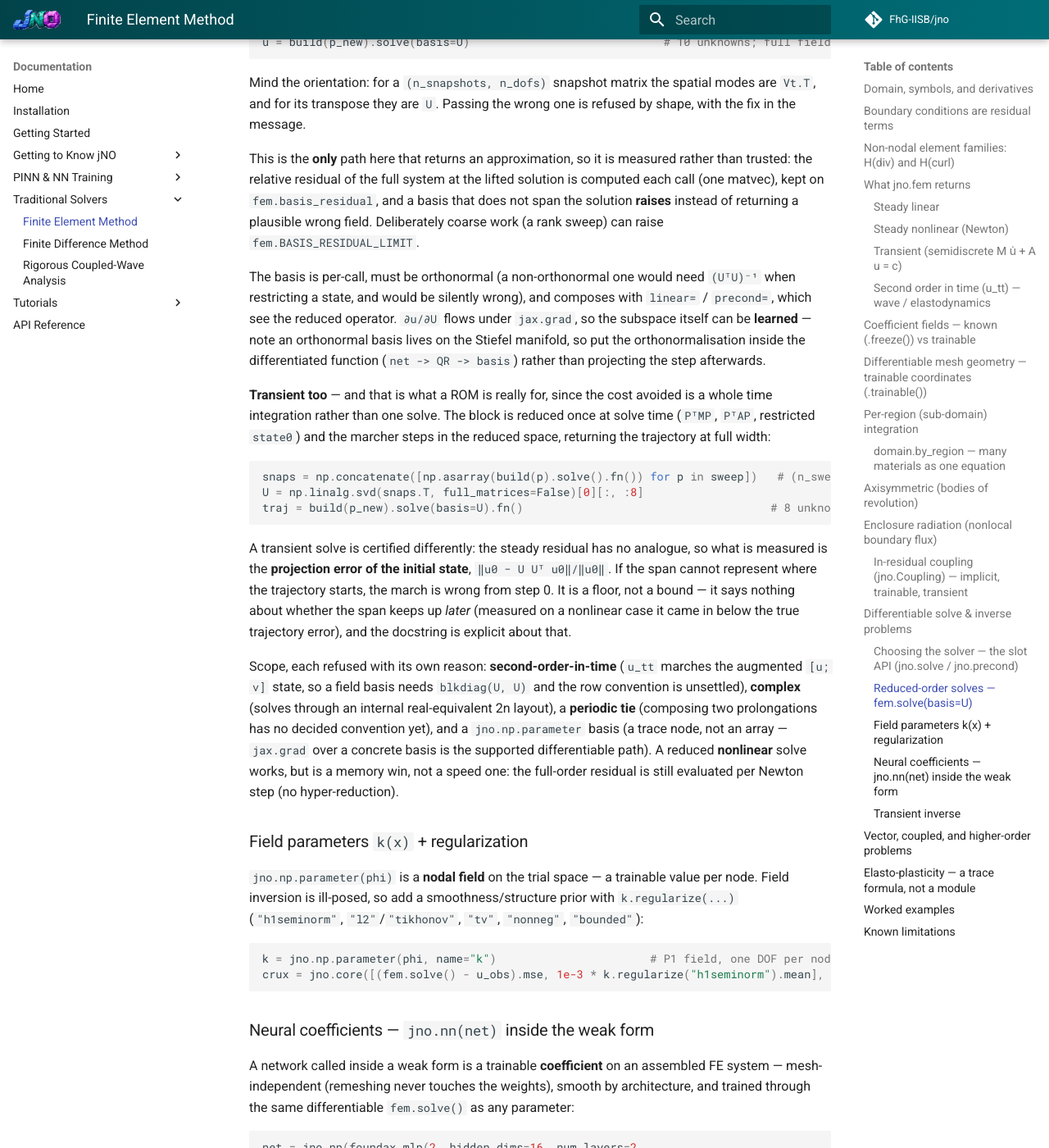
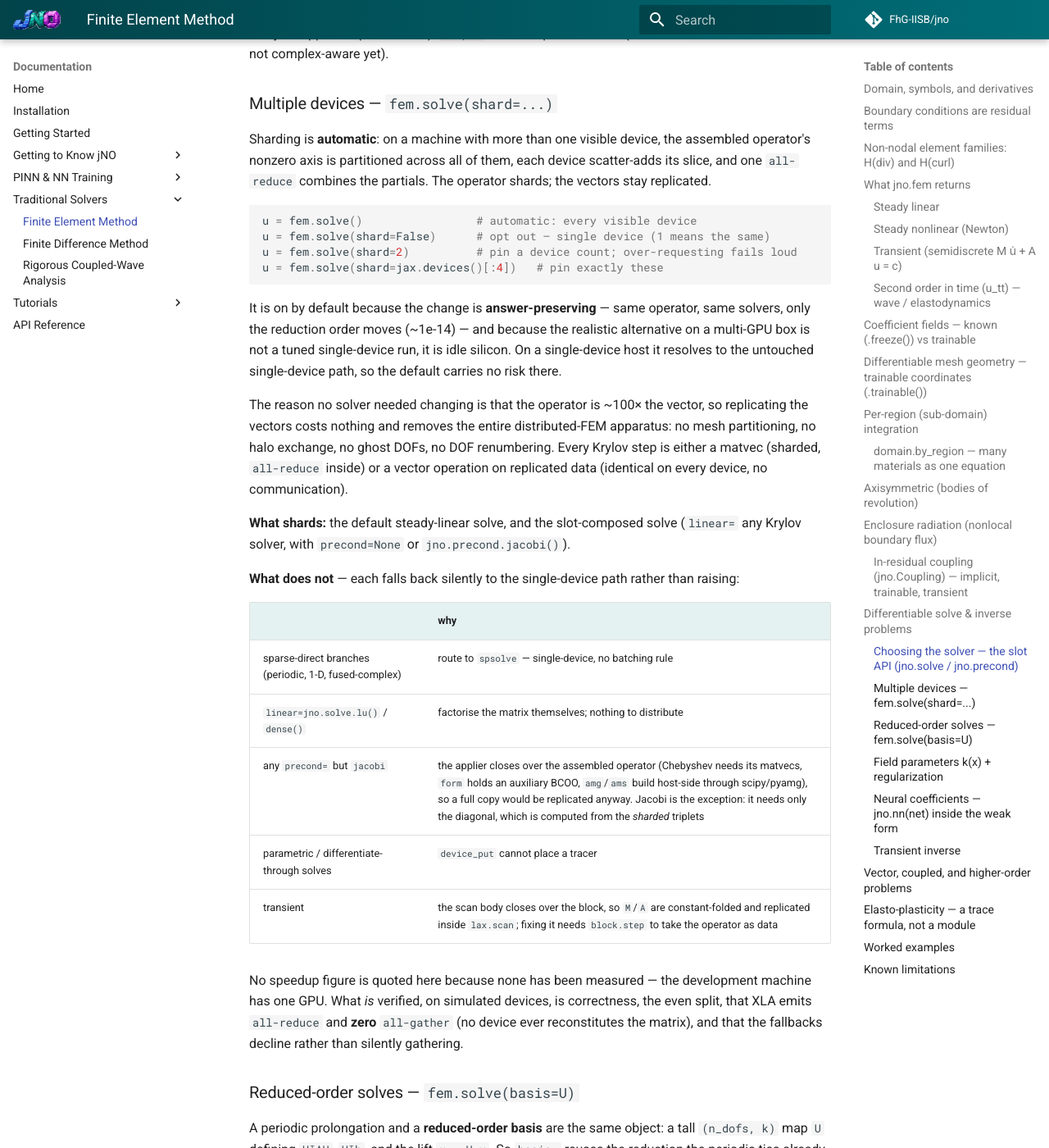
Before and after one commit to FhG-IISB/jNO, an MkDocs documentation site: the page built from docs/fem.md, in a window 1280 px wide and 1400 px high, scrolled down 18642 px. Shown: the whole window at 82% size. Built offline with MkDocs 1.6.1 and Material for MkDocs 9.7.7, drawn with Linux system fonts in a browser that asks for light colours; comment, search, counter and statistics services are not loaded; some of the changed text lies outside the part shown.

Commit message:
docs(fem): document shard= and the operator storage change
`shard=` is new user-facing API and was documented only in the `FEM.solve` docstring. The docs page
now carries it with the honest coverage table -- what shards (default steady-linear, and the
slot-composed solve with no preconditioner or Jacobi) and what falls back silently (sparse-direct
branches, direct solvers, every other preconditioner, parametric/traced solves, transient), with the
reason for each rather than a blanket "not supported yet".

No speedup figure appears anywhere, because none has been measured -- this machine has one GPU. The
page says that outright instead of leaving the omission to be read as an oversight.

Also documents the operator storage change, which has two consequences for anyone reading the
triplets directly: `nse` is now the true nonzero count, and numerically-zero entries are dropped. On a
Dirichlet-heavy operator that removal is the LARGER of the two effects, so it is stated rather than
folded into "compression".

````diff
--- a/docs/fem.md
+++ b/docs/fem.md
@@ -224,6 +224,18 @@ spurious-free, converging to `2π²` from below).
 
 Always-available: `fem.dofs`, `fem.points` (the coordinates the DOFs live on — use these for P2,
 where they differ from the mesh vertices), `fem.operator`, and `fem.classification`.
+
+> **Operator storage.** The assembled BCOO stores each `(row, col)` pair **once**. The assemblers
+> emit one triplet block per additive weak-form term and every interior DOF pair receives a
+> contribution from each element sharing it (~20 tets for P1), so the raw triplets are ~10–20×
+> redundant; they are summed once at assembly instead of lazily on every matvec. Measured on a 3-D
+> transient heat block: mass 18240 → 753 stored triplets, operator 54992 → 1025, step operator
+> `M + dt·A` 73232 → 1025 (1.12 → 0.02 MiB); on a 3-D nonlinear Jacobian, 36752 → 3841 with a 6.6×
+> faster matvec. Two consequences if you read the triplets yourself: `nse` is the true nonzero count,
+> and **numerically-zero entries are dropped** — symmetric Dirichlet elimination leaves whole rows of
+> them behind, and on a Dirichlet-heavy operator that removal is the larger of the two effects. Code
+> that needs the *structural* pattern (an entry that is zero at this parameter value but nonzero at
+> another) must not read it off the assembled operator.
 
 > **Term introspection (provisional).** `fem.term_kinds` returns a `list[TermKind]` — each
 > additively-split PDE (volume) term classified by `support`, `time_order`, `trial_channel` /
@@ -753,6 +765,48 @@ through its own complex block routine, and `x0=` on it is rejected.
 Not yet supported (clear errors): `adapt=` on a complex transient (the cross-remesh state transfer is
 not complex-aware yet).
 
+### Multiple devices — `fem.solve(shard=...)`
+
+Sharding is **automatic**: on a machine with more than one visible device, the assembled operator's
+nonzero axis is partitioned across all of them, each device scatter-adds its slice, and one
+`all-reduce` combines the partials. The operator shards; the vectors stay replicated.
+
+```python
+u = fem.solve()                 # automatic: every visible device
+u = fem.solve(shard=False)      # opt out — single device (1 means the same)
+u = fem.solve(shard=2)          # pin a device count; over-requesting fails loud
+u = fem.solve(shard=jax.devices()[:4])   # pin exactly these
+```
+
+It is on by default because the change is **answer-preserving** — same operator, same solvers, only
+the reduction order moves (~1e-14) — and because the realistic alternative on a multi-GPU box is not
+a tuned single-device run, it is idle silicon. On a single-device host it resolves to the untouched
+single-device path, so the default carries no risk there.
+
+The reason no solver needed changing is that the operator is ~100× the vector, so replicating the
+vectors costs nothing and removes the entire distributed-FEM apparatus: no mesh partitioning, no halo
+exchange, no ghost DOFs, no DOF renumbering. Every Krylov step is either a matvec (sharded,
+`all-reduce` inside) or a vector operation on replicated data (identical on every device, no
+communication).
+
+**What shards:** the default steady-linear solve, and the slot-composed solve
+(`linear=` any Krylov solver, with `precond=None` or `jno.precond.jacobi()`).
+
+**What does not** — each falls back silently to the single-device path rather than raising:
+
+| | why |
+|---|---|
+| sparse-direct branches (periodic, 1-D, fused-complex) | route to `spsolve` — single-device, no batching rule |
+| `linear=jno.solve.lu()` / `dense()` | factorise the matrix themselves; nothing to distribute |
+| any `precond=` but `jacobi` | the applier closes over the assembled operator (Chebyshev needs its matvecs, `form` holds an auxiliary BCOO, `amg`/`ams` build host-side through scipy/pyamg), so a full copy would be replicated anyway. Jacobi is the exception: it needs only the diagonal, which is computed from the *sharded* triplets |
+| parametric / differentiate-through solves | `device_put` cannot place a tracer |
+| transient | the scan body closes over the block, so `M`/`A` are constant-folded and replicated inside `lax.scan`; fixing it needs `block.step` to take the operator as data |
+
+No speedup figure is quoted here because none has been measured — the development machine has one
+GPU. What *is* verified, on simulated devices, is correctness, the even split, that XLA emits
+`all-reduce` and **zero** `all-gather` (no device ever reconstitutes the matrix), and that the
+fallbacks decline rather than silently gathering.
+
 ### Reduced-order solves — `fem.solve(basis=U)`
 
 A periodic prolongation and a **reduced-order basis** are the same object: a tall `(n_dofs, k)` map `U`
````
